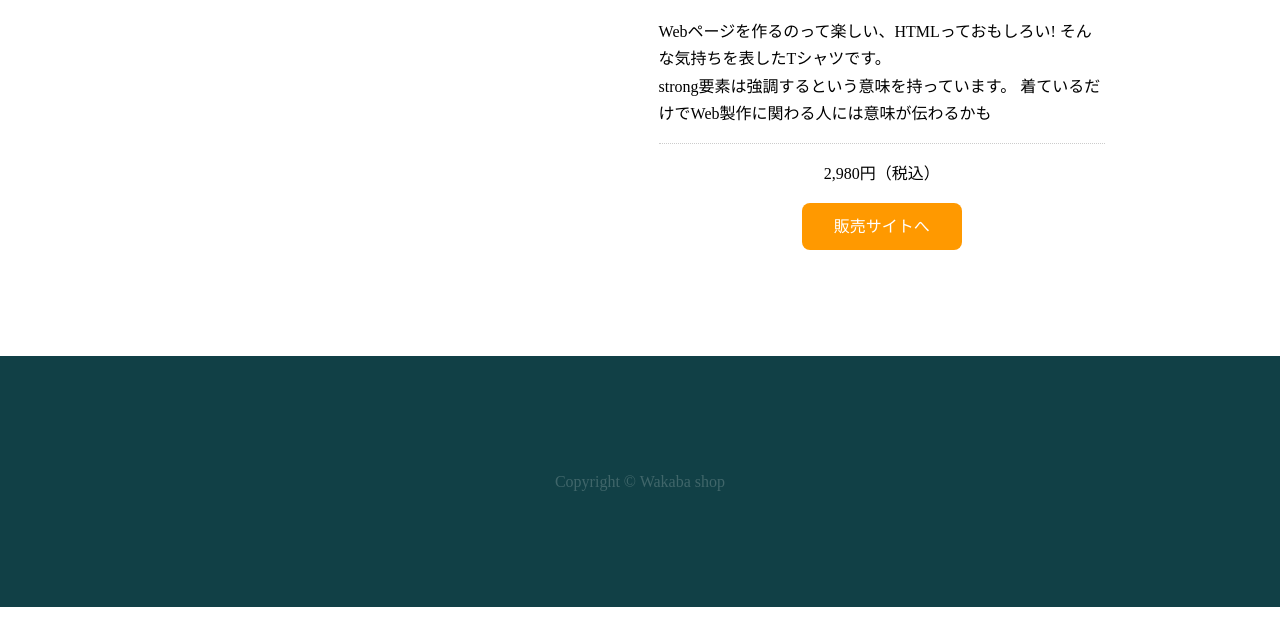
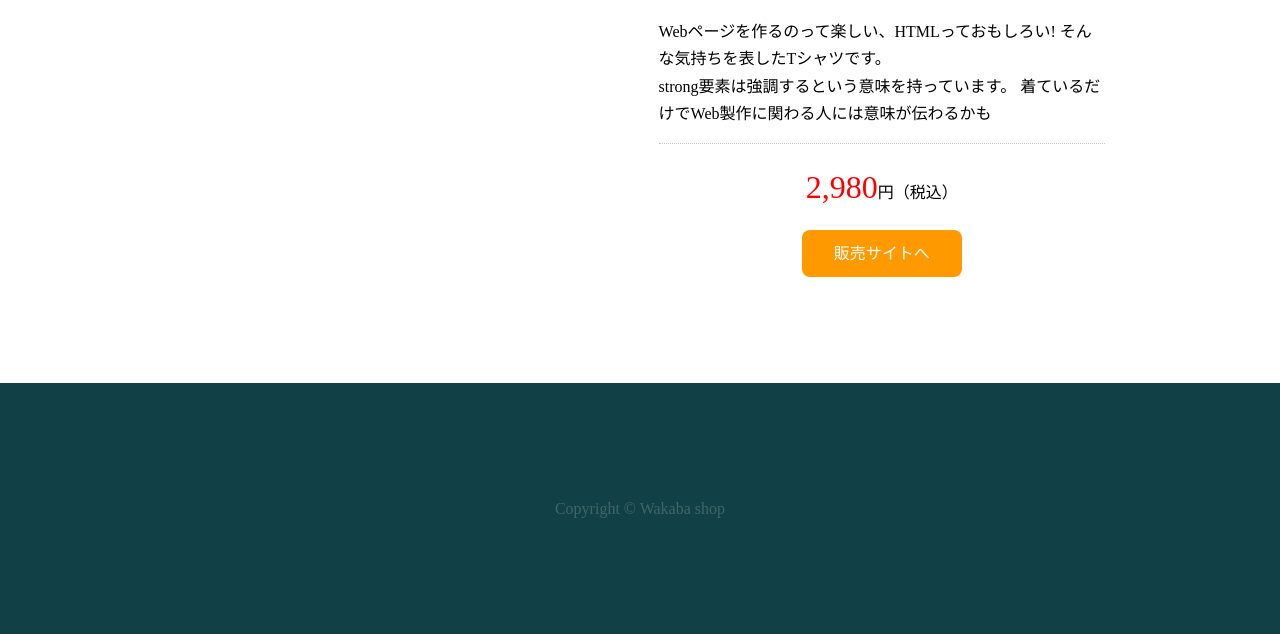
Before and after one commit to mnara1002/website, a plain HTML site: page sample/実践用/item01.html in a window 1280 px wide. Shown: the part 199-833 px from the top of the page. Before the commit the page ends 806 px from the top, so only its background shows below. Drawn offline with Linux system fonts and the light colour scheme; a web font is replaced by a local one.

Commit message:
価格表示の大きさを2倍、文字色を赤に変更しました。

```diff
--- a/sample/実践用/css/common.css
+++ b/sample/実践用/css/common.css
@@ -181,6 +181,10 @@ main a.button:active { text-decoration: none; }
 	text-align: center;
 }
 
+.price{
+	font-size: 2em;
+	color: red;
+}
 /* ----------------------
  画面の横幅が599px以下の場合に適用（スマートフォン用）
  ---------------------- */
```
